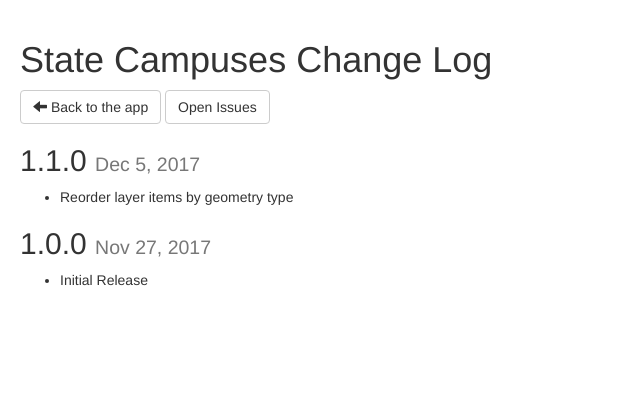
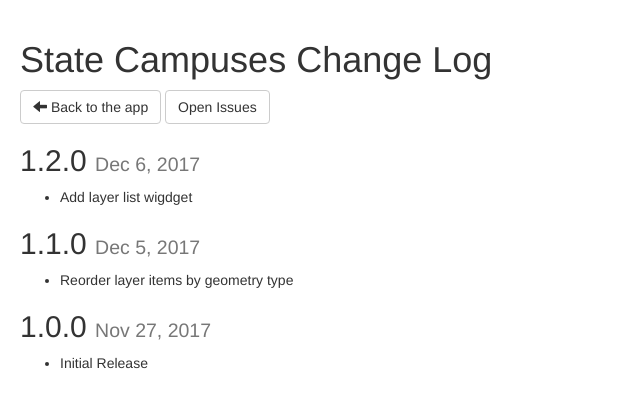
Before and after one commit to agrc/StateCampuses, a website: page _src/ChangeLog.html in a window 1280 px wide. Shown: the whole page, without its empty margins (0-640 px from the left). Drawn offline with nearby package versions, Linux system fonts and the light colour scheme.

Commit message:
Release v1.2.0

```diff
--- a/_src/ChangeLog.html
+++ b/_src/ChangeLog.html
@@ -14,6 +14,10 @@
     <h1>State Campuses Change Log</h1>
     <a href="./" class="btn btn-default"><span class="glyphicon glyphicon-arrow-left"></span> Back to the app</a>
     <a href="https://github.com/agrc/statecampuses/issues?state=open" class="btn btn-default">Open Issues</a>
+    <h2>1.2.0 <small>Dec 6, 2017</small></h2>
+    <ul>
+        <li>Add layer list wigdget</li>
+    </ul>
     <h2>1.1.0 <small>Dec 5, 2017</small></h2>
     <ul>
         <li>Reorder layer items by geometry type</li>
--- a/_src/app/config.js
+++ b/_src/app/config.js
@@ -48,7 +48,7 @@ define([
 
         // version.: String
         //      The version number.
-        version: '1.1.0',
+        version: '1.2.0',
 
         // apiKey: String
         //      The api key used for services on api.mapserv.utah.gov
--- a/_src/app/package.json
+++ b/_src/app/package.json
@@ -1,6 +1,6 @@
 {
     "name": "state-campuses.app",
-    "version": "1.1.0",
+    "version": "1.2.0",
     "main": "main",
     "description": "state-campuses",
     "homepage": "https://github.com/agrc/",
--- a/bower.json
+++ b/bower.json
@@ -1,6 +1,6 @@
 {
   "name": "state-campuses",
-  "version": "1.1.0",
+  "version": "1.2.0",
   "dependencies": {
     "esri": "arcgis-js-api#~3.22.0",
     "layer-selector": "agrc-layer-selector#~1.1.1",
--- a/package.json
+++ b/package.json
@@ -1,6 +1,6 @@
 {
   "name": "state-campuses",
-  "version": "1.1.0",
+  "version": "1.2.0",
   "description": "state-campuses",
   "homepage": "",
   "keywords": [
```
